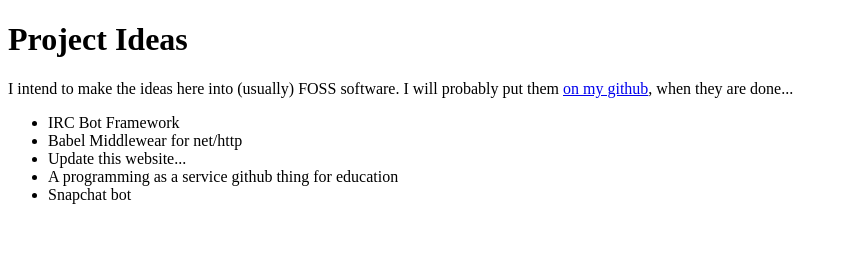
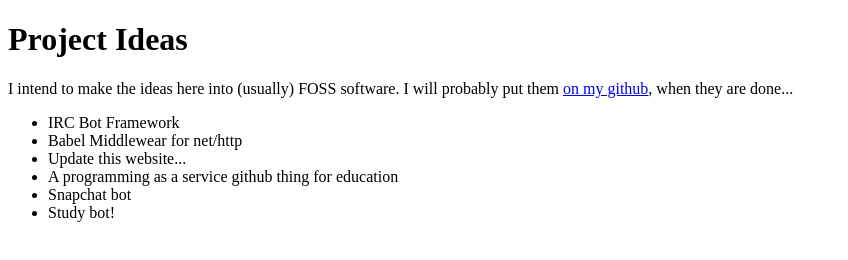
Before and after one commit to akshaykumar12527/akshaykumar12527.github.io, a website: page ideas.html in a window 1280 px wide. Shown: the whole page, without its empty margins (0-848 px from the left). Drawn offline with Linux system fonts and the light colour scheme.

Commit message:
Update ideas.html

```diff
--- a/ideas.html
+++ b/ideas.html
@@ -14,6 +14,7 @@
             <li>Update this website...</li>
             <li>A programming as a service github thing for education</li>
             <li>Snapchat bot</li>
+            <li>Study bot!</li>
         </ul>
     </body>
 </html>
```
